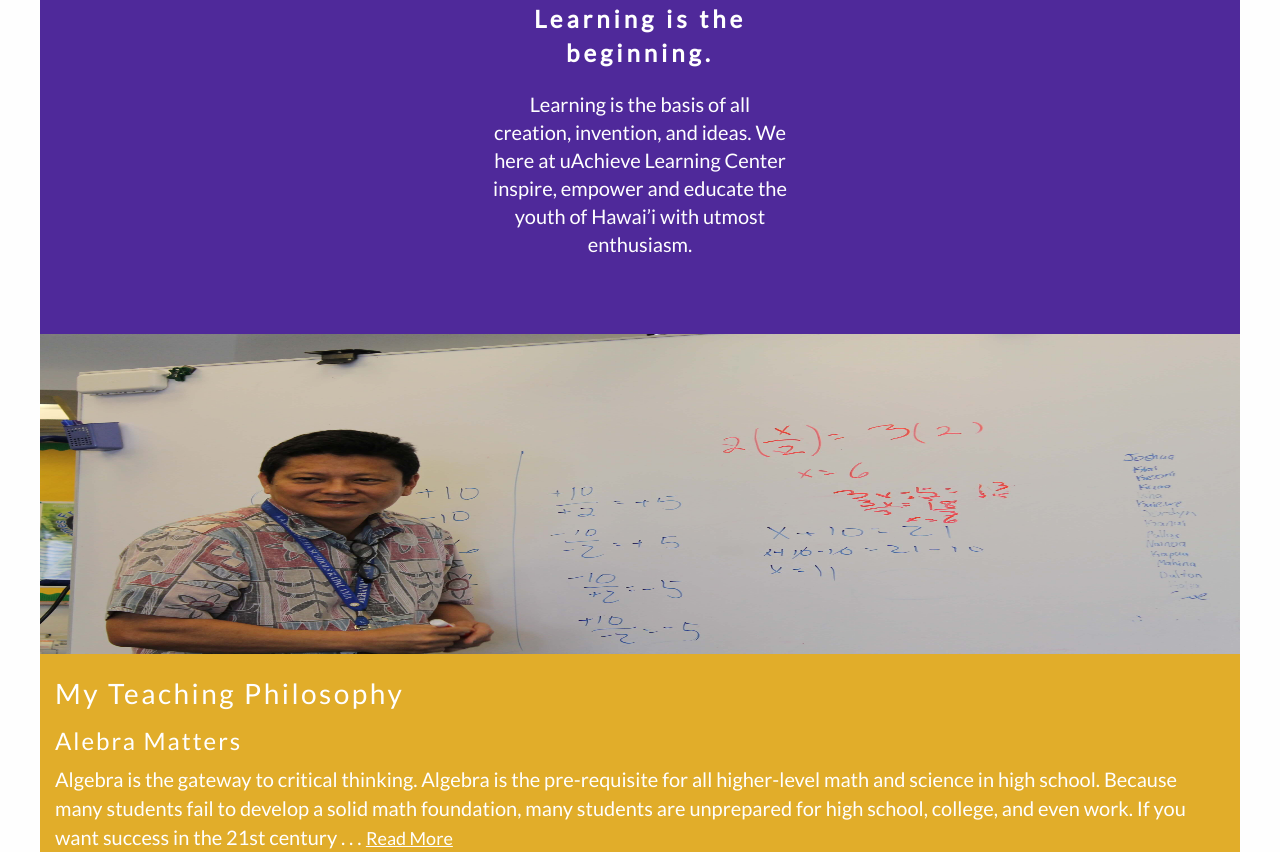
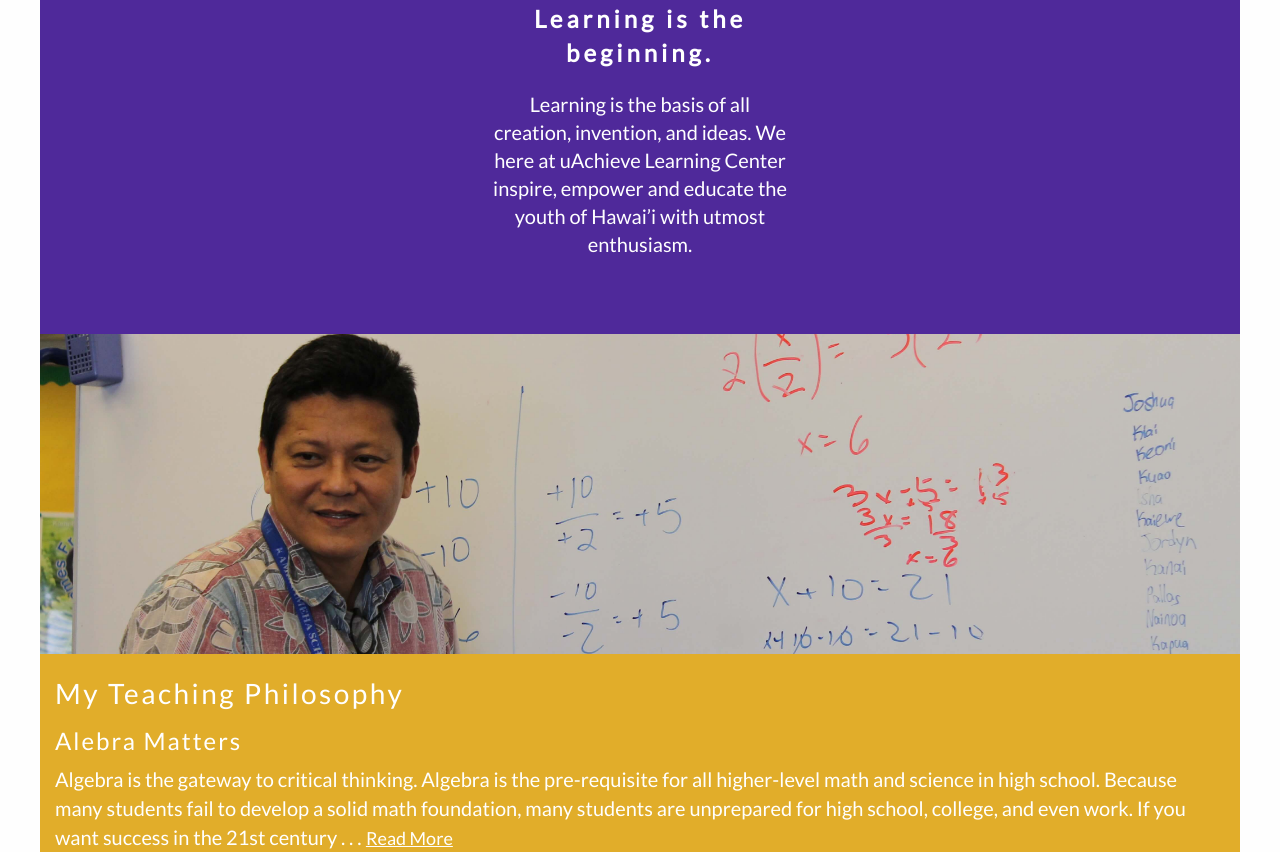
Before and after one commit to niwong/uachieve2, a website: page index.html in a window 1280 px wide. Shown: the part 480-1332 px from the top of the page. Drawn offline with Linux system fonts and the light colour scheme.

Commit message:
medium styling

```diff
--- a/scss/index.scss
+++ b/scss/index.scss
@@ -173,6 +173,11 @@ table {
 		text-align: left;
 	}
 
+	/* andyteaching res change on tablet */
+	.hero3 {
+		background-position: 50% 50%;
+		background-size: cover;
+	}
 
 }
 
@@ -180,7 +185,9 @@ table {
 @media screen and (min-width: 40em) and (max-width: 63.9375em) {}
 
 /* Large and up */
-@media screen and (min-width: 64em) {}
+@media screen and (min-width: 64em) {
+
+}
 
 /* Large only */
 @media screen and (min-width: 64em) and (max-width: 74.9375em) {}
```
Also changed, not shown: css/index.css.
